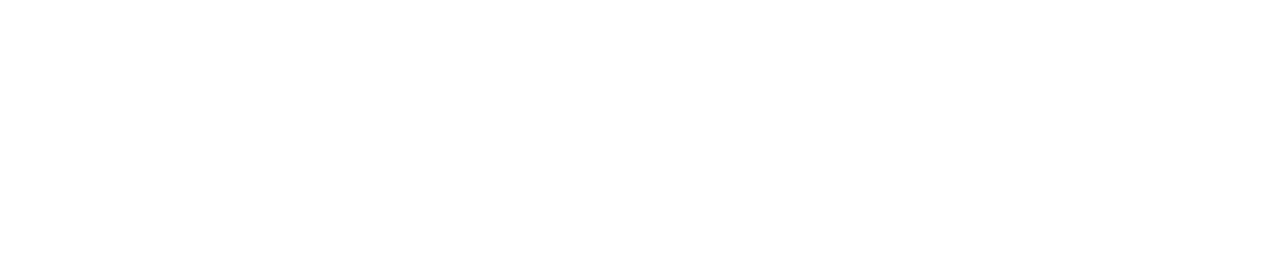
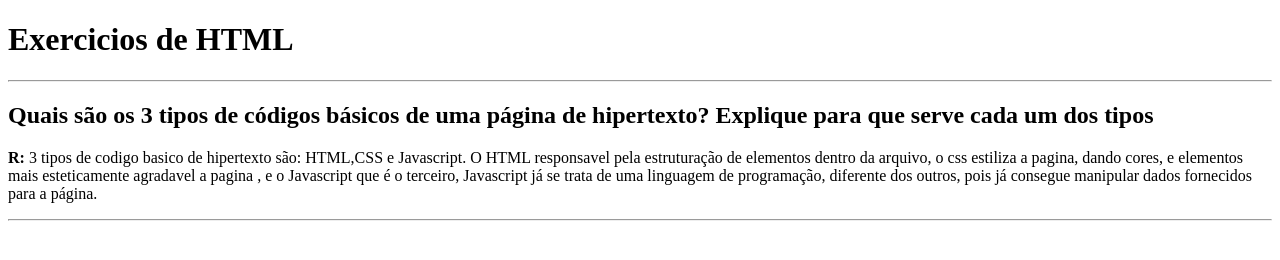
Before and after one commit to EduardoSSiqueira/Exercicios-, a plain HTML site: page index.html in a window 1280 px wide. Drawn offline with Linux system fonts and the light colour scheme.

Commit message:
Atualização 1

```diff
--- a/index.html
+++ b/index.html
@@ -1,11 +1,23 @@
 <!DOCTYPE html>
-<html lang="en">
+<html lang="pt-br">
 <head>
     <meta charset="UTF-8">
     <meta name="viewport" content="width=device-width, initial-scale=1.0">
-    <title>Document</title>
+    <title>Atividades de <HTML></HTML></title>
 </head>
 <body>
+    <h1>Exercicios de HTML</h1>
+    <hr>
 
+    <h2>Quais são os 3 tipos de códigos básicos de uma página de hipertexto? Explique para que serve cada um dos tipos</h2>
+    <p><strong>R:</strong> 3 tipos de codigo basico de hipertexto são: HTML,CSS e Javascript. O HTML responsavel pela estruturação de elementos
+        dentro da arquivo, o css estiliza a pagina, dando cores, e elementos mais esteticamente agradavel a pagina , e o Javascript
+        que é o terceiro, Javascript já se trata de uma linguagem de programação, diferente dos outros, pois já consegue manipular dados
+        fornecidos para a página.
+    </p>
+    <hr>
+    <h2>
+
+    </h2>
 </body>
 </html>
```
